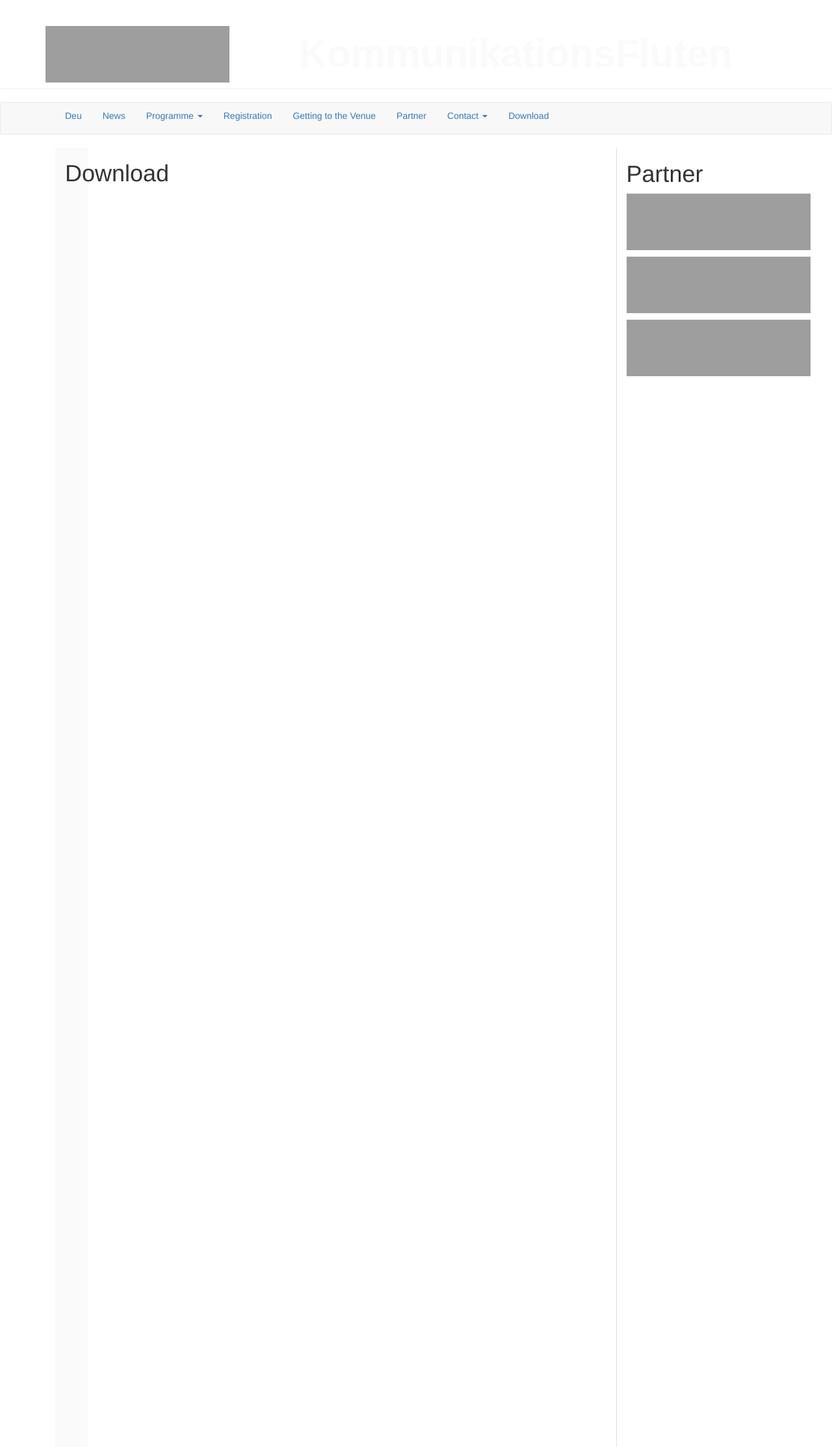
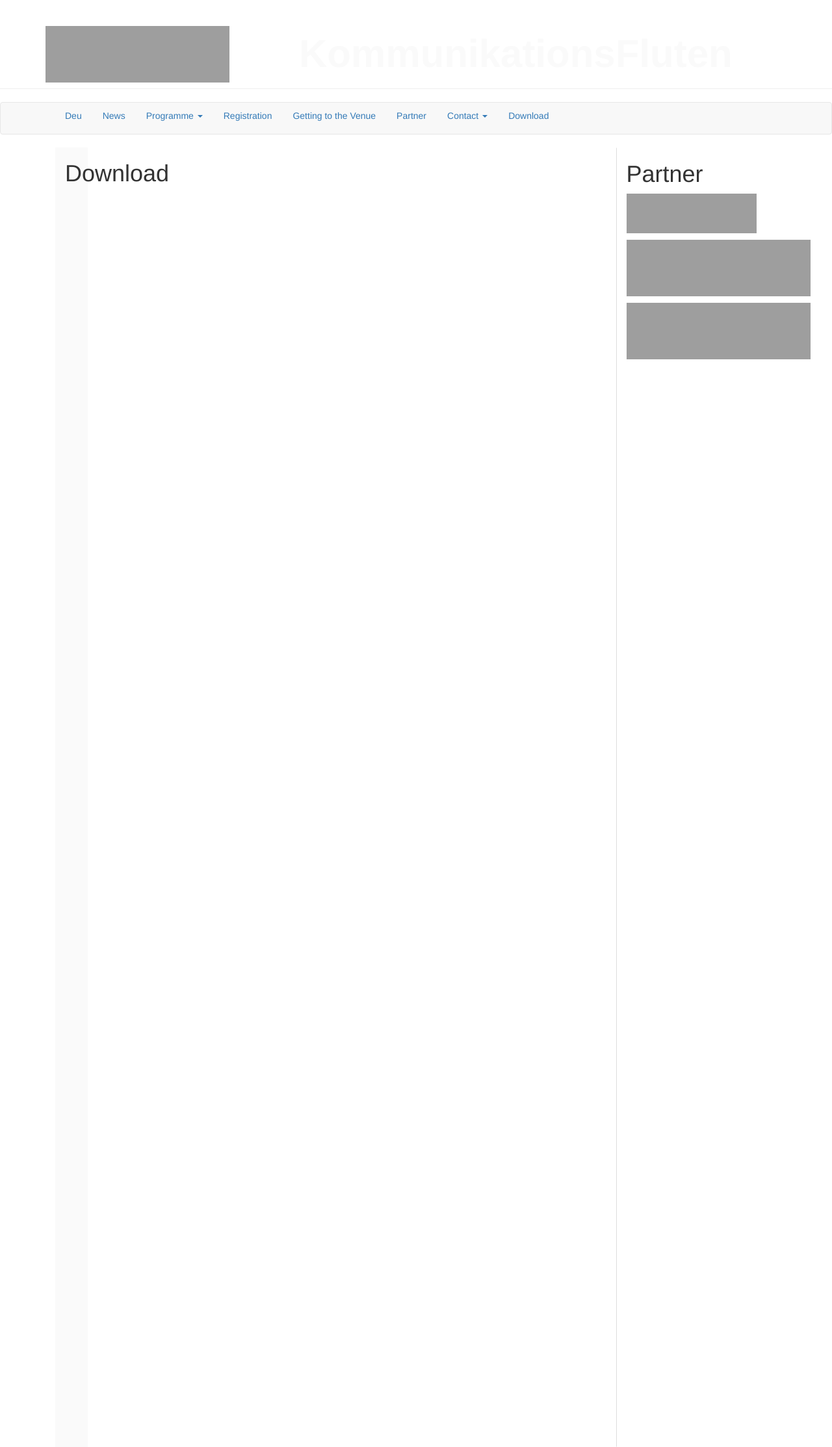
Before and after one commit to susedev/test, a Jekyll site: the page built from download.html, in a window 1280 px wide. Shown: the whole page at 65% size. Built offline with Jekyll 4.4.1, drawn with Linux system fonts in a browser that asks for light colours; nearby versions of some CDN libraries; grey boxes are pictures that could not be loaded.

Commit message:
Update page.html

```diff
--- a/_layouts/page.html
+++ b/_layouts/page.html
@@ -23,7 +23,7 @@ layout: base
     </div>
     <div class="col-md-3" style="display: block; width: 150px; height: 2000px; border:1px solid #FFF; border-left-color:#DDD; margin-left: 15px; box-sizing: border-box;">
       <h1>Partner</h1>
-      <p><img alt="" src="http://EIJC.github.io/data/media/eijc-logo-klein.jpg" style="width: 283px; height: 87px;" /></p>
+      <p><img alt="" src="http://EIJC.github.io/data/media/eijc-logo-klein.jpg" style="width: 200px; height: 61px;" /></p>
       <p><img alt="" src="http://EIJC.github.io/data/media/eijc-logo-klein.jpg" style="width: 283px; height: 87px;" /></p>
       <p><img alt="" src="http://EIJC.github.io/data/media/eijc-logo-klein.jpg" style="width: 283px; height: 87px;" /></p>
     </div>
```
